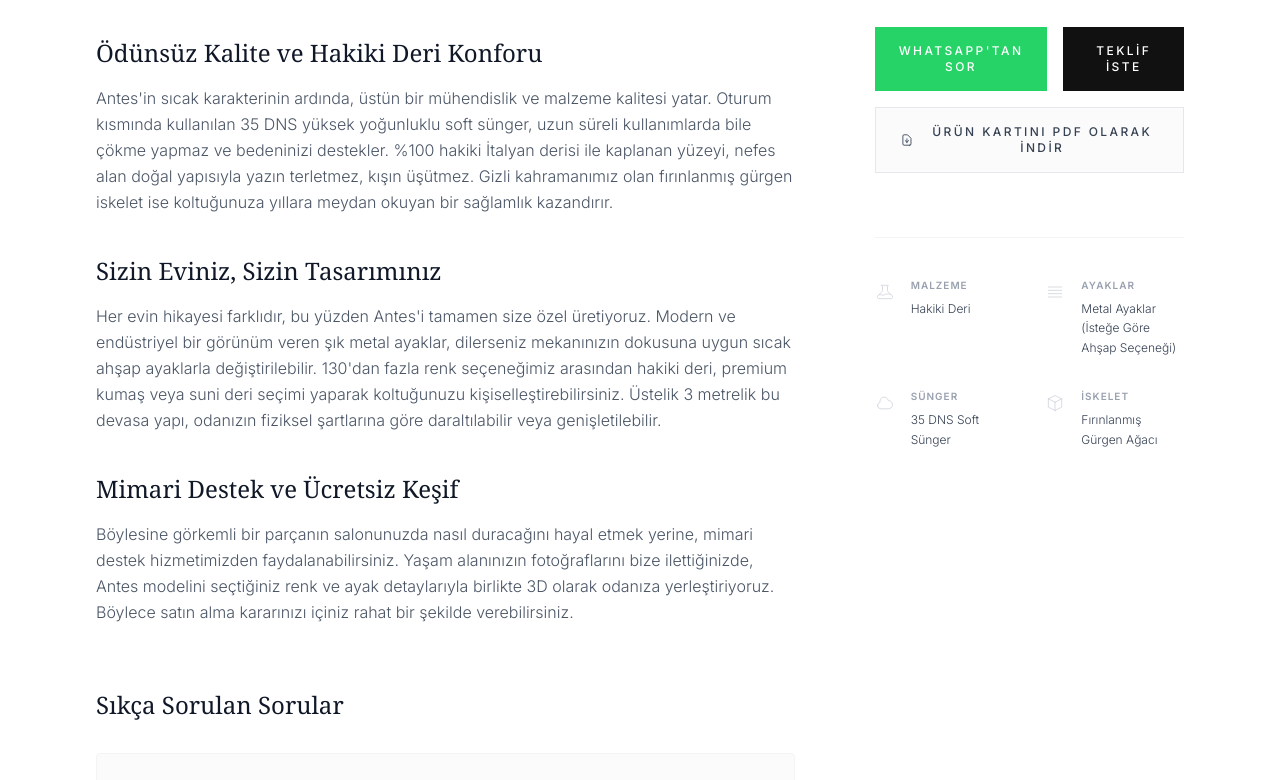
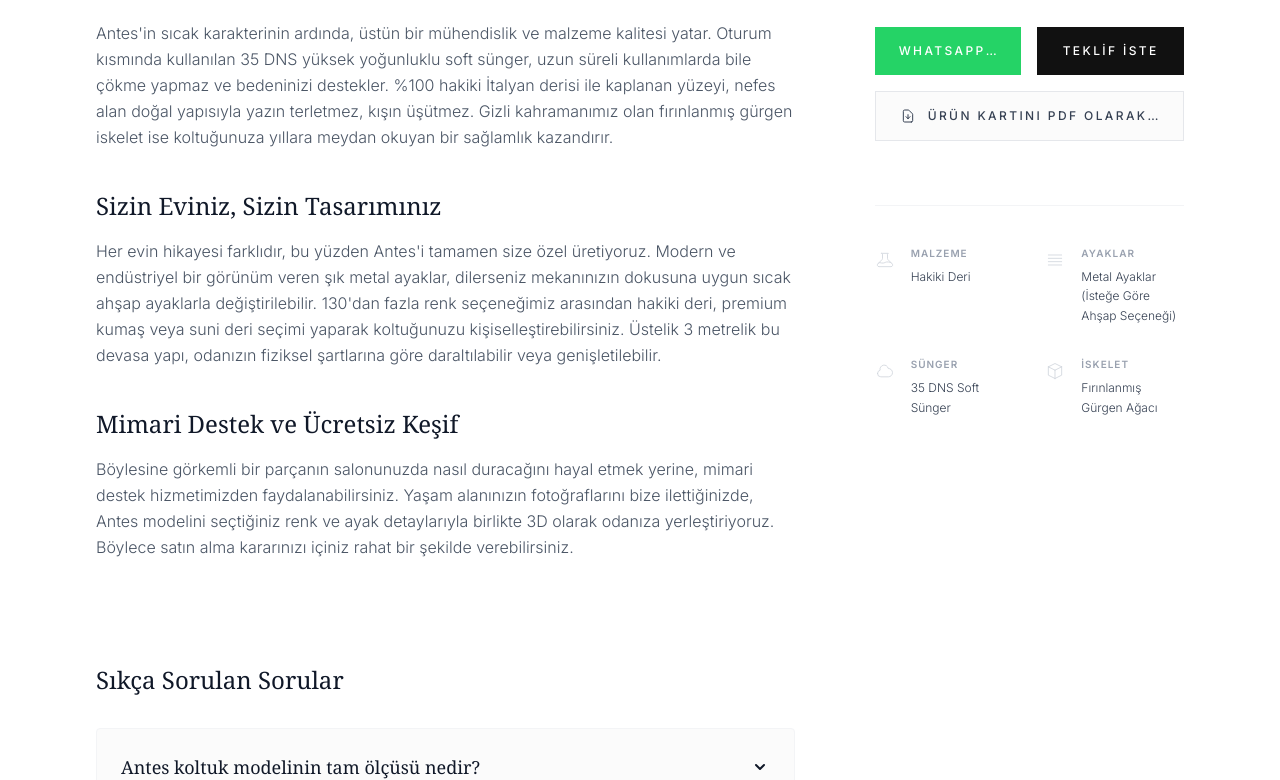
Before and after one commit to veluxehome/veluxe, a Next.js app: page /urun/antes-italyan-deri-modern-koltuk in a window 1280 px wide. Shown: the part 1280-2060 px from the top of the page. Built offline with nearby package versions, Linux system fonts and the light colour scheme; grey boxes are pictures that could not be loaded; a web font is replaced by a local one.

Commit message:
kayma sorunu v5

```diff
--- a/app/globals.css
+++ b/app/globals.css
@@ -48,3 +48,10 @@
   max-width: 100%;
   overflow-x: hidden;
 }
+
+html, body {
+  max-width: 100vw;
+  overflow-x: hidden;
+  -webkit-overflow-scrolling: touch;
+  overscroll-behavior-x: none;
+}
--- a/components/ProductTemplate.tsx
+++ b/components/ProductTemplate.tsx
@@ -132,34 +132,30 @@
         dangerouslySetInnerHTML={{ __html: JSON.stringify(productSchema) }}
       />
 
-      {/* KRİTİK ÇÖZÜM 1: En dış div'e w-full ve style kalkanı eklendi */}
-      <div
-        className="max-w-[1920px] mx-auto px-4 sm:px-8 lg:px-12 xl:px-24 py-8 md:py-16 w-full min-w-0"
-        style={{ overflowX: 'clip' }}
-      >
+      {/* MUCİZE KOD BURADA: Sadece mobilde overflow-x-hidden eklendi. Masaüstünde lg:overflow-x-visible oluyor! */}
+      <div className="max-w-[1920px] mx-auto px-4 sm:px-8 lg:px-12 xl:px-24 py-8 md:py-16 w-full overflow-x-hidden lg:overflow-x-visible">
 
-        <nav className="flex items-center gap-2 text-[10px] uppercase tracking-[0.2em] font-medium text-gray-400 mb-10 border-b border-gray-100 pb-4">
-          <Link href="/" className="hover:text-gray-900 transition-colors">Anasayfa</Link>
-          <span className="text-gray-300">/</span>
+        {/* BREADCRUMB ZIRHI: Metin uzunsa ... ile kesilecek, ekranı ASLA esnetmeyecek */}
+        <nav className="flex flex-nowrap items-center gap-2 text-[10px] uppercase tracking-[0.2em] font-medium text-gray-400 mb-10 border-b border-gray-100 pb-4 w-full overflow-hidden">
+          <Link href="/" className="hover:text-gray-900 transition-colors whitespace-nowrap shrink-0">Anasayfa</Link>
+          <span className="text-gray-300 shrink-0">/</span>
           {category ? (
             <>
-              <Link href={`/${category.slug}`} className="hover:text-gray-900 transition-colors">{category.title}</Link>
-              <span className="text-gray-300">/</span>
+              <Link href={`/${category.slug}`} className="hover:text-gray-900 transition-colors whitespace-nowrap shrink-0">{category.title}</Link>
+              <span className="text-gray-300 shrink-0">/</span>
             </>
           ) : null}
-          <span className="text-gray-900 truncate max-w-[200px] md:max-w-[400px]">{product.title}</span>
+          <span className="text-gray-900 truncate min-w-0">{product.title}</span>
         </nav>
 
         {/* ANA GRİD */}
         <div className="grid grid-cols-1 lg:grid-cols-12 gap-12 xl:gap-20 items-start relative w-full">
 
-          {/* KRİTİK ÇÖZÜM 2: Gallery Blowout'ı engellemek için min-w-0 eklendi */}
           <div className="lg:col-span-7 xl:col-span-8 order-1 min-w-0 w-full">
             <ProductGallery images={displayImages} title={product.title} />
           </div>
 
-          {/* KRİTİK ÇÖZÜM 3: Sağ sütun blowout'ı engellemek için min-w-0 eklendi */}
-          <div className="lg:col-span-5 xl:col-span-4 flex flex-col lg:sticky lg:top-32 pt-4 order-2 lg:col-start-8 xl:col-start-9 lg:row-span-2 min-w-0 w-full">
+          <div className="lg:col-span-5 xl:col-span-4 flex flex-col lg:sticky lg:top-32 pt-4 order-2 lg:row-span-2 min-w-0 w-full">
 
             <div className="mb-4 border-b border-gray-100 pb-3">
               <p className="text-[10px] text-gray-400 uppercase tracking-[0.25em] font-medium">
@@ -177,7 +173,7 @@
             />
 
             {hasAnyPrice && (
-              <div className="mb-8 bg-gray-50/50 p-4 border border-gray-100">
+              <div className="mb-8 bg-gray-50/50 p-4 border border-gray-100 w-full">
                 <div className="flex items-center justify-between mb-3">
                   <h3 className="text-[10px] font-medium text-gray-500 uppercase tracking-[0.2em]">
                     Kaplama Türü
@@ -211,11 +207,11 @@
             )}
 
             {product.features.dimensions && (
-              <div className="flex items-center gap-3 py-4 border-y border-gray-100 mb-8">
+              <div className="flex items-center gap-3 py-4 border-y border-gray-100 mb-8 w-full">
                 <svg className="w-5 h-5 text-gray-400 shrink-0" fill="none" stroke="currentColor" viewBox="0 0 24 24">
                   <path strokeLinecap="round" strokeLinejoin="round" strokeWidth={1} d="M4 8h16M4 16h16M8 4v4m8-4v4m-8 8v4m8-4v4" />
                 </svg>
-                <div className="text-sm text-gray-700 font-light tracking-wide break-words">
+                <div className="text-sm text-gray-700 font-light tracking-wide break-words min-w-0">
                   {product.features.dimensions}
                 </div>
               </div>
@@ -242,13 +238,13 @@
               </div>
             </div>
 
-            <div className="flex flex-col gap-4 mb-16">
-              <div className="flex flex-col sm:flex-row gap-4">
+            <div className="flex flex-col gap-4 mb-16 w-full">
+              <div className="flex flex-col sm:flex-row gap-4 w-full">
                 <a
                   href={waUrl}
                   target="_blank"
                   rel="noopener noreferrer"
-                  className="flex-1 bg-[#25D366] hover:bg-[#1ebd5b] text-white text-center py-4 px-6 text-xs uppercase tracking-[0.2em] font-medium transition-colors"
+                  className="flex-1 bg-[#25D366] hover:bg-[#1ebd5b] text-white text-center py-4 px-6 text-xs uppercase tracking-[0.2em] font-medium transition-colors truncate"
                 >
                   WhatsApp'tan Sor
                 </a>
@@ -265,30 +261,30 @@
                 target="_blank"
                 className="flex items-center justify-center gap-3 w-full border border-gray-200 hover:border-gray-900 text-gray-700 hover:text-gray-900 bg-[#fbfbfb] hover:bg-white text-center py-4 px-6 text-xs uppercase tracking-[0.2em] font-medium transition-all"
               >
-                <svg className="w-4 h-4" fill="none" stroke="currentColor" viewBox="0 0 24 24">
+                <svg className="w-4 h-4 shrink-0" fill="none" stroke="currentColor" viewBox="0 0 24 24">
                   <path strokeLinecap="round" strokeLinejoin="round" strokeWidth={1.5} d="M12 10v6m0 0l-3-3m3 3l3-3m2 8H7a2 2 0 01-2-2V5a2 2 0 012-2h5.586a1 1 0 01.707.293l5.414 5.414a1 1 0 01.293.707V19a2 2 0 01-2 2z" />
                 </svg>
-                Ürün Kartını PDF Olarak İndir
+                <span className="truncate">Ürün Kartını PDF Olarak İndir</span>
               </Link>
             </div>
 
-            <div className="border-t border-gray-100 pt-10">
-              <div className="grid grid-cols-1 sm:grid-cols-2 gap-x-8 gap-y-8">
+            <div className="border-t border-gray-100 pt-10 w-full">
+              <div className="grid grid-cols-1 sm:grid-cols-2 gap-x-8 gap-y-8 w-full">
                 {Object.entries(product.features)
                   .filter(([key]) => key !== 'dimensions')
                   .map(([key, value]) => (
-                    <div key={key} className="flex gap-4">
+                    <div key={key} className="flex gap-4 w-full">
                       <div className="shrink-0 mt-1">
                         {key === 'material' && <svg className="w-5 h-5 text-gray-300" fill="none" stroke="currentColor" viewBox="0 0 24 24"><path strokeLinecap="round" strokeLinejoin="round" strokeWidth={1} d="M19.428 15.428a2 2 0 00-1.022-.547l-2.387-.477a6 6 0 00-3.86.517l-.318.158a6 6 0 01-3.86.517L6.05 15.21a2 2 0 00-1.806.547M8 4h8l-1 1v5.172a2 2 0 00.586 1.414l5 5c1.26 1.26.367 3.414-1.415 3.414H4.828c-1.782 0-2.674-2.154-1.414-3.414l5-5A2 2 0 009 10.172V5L8 4z" /></svg>}
                         {key === 'legs' && <svg className="w-5 h-5 text-gray-300" fill="none" stroke="currentColor" viewBox="0 0 24 24"><path strokeLinecap="round" strokeLinejoin="round" strokeWidth={1} d="M4 6h16M4 10h16M4 14h16M4 18h16" /></svg>}
                         {key === 'sponge' && <svg className="w-5 h-5 text-gray-300" fill="none" stroke="currentColor" viewBox="0 0 24 24"><path strokeLinecap="round" strokeLinejoin="round" strokeWidth={1} d="M3 15a4 4 0 004 4h9a5 5 0 10-.1-9.999 5.002 5.002 0 10-9.78 2.096A4.001 4.001 0 003 15z" /></svg>}
                         {key === 'frame' && <svg className="w-5 h-5 text-gray-300" fill="none" stroke="currentColor" viewBox="0 0 24 24"><path strokeLinecap="round" strokeLinejoin="round" strokeWidth={1} d="M20 7l-8-4-8 4m16 0l-8 4m8-4v10l-8 4m0-10L4 7m8 4v10M4 7v10l8 4" /></svg>}
                       </div>
-                      <div>
+                      <div className="flex-1 min-w-0">
                         <h4 className="text-[10px] font-semibold text-gray-400 uppercase tracking-widest mb-1.5">
                           {key === 'material' ? 'Malzeme' : key === 'legs' ? 'Ayaklar' : key === 'sponge' ? 'Sünger' : key === 'frame' ? 'İskelet' : key}
                         </h4>
-                        <p className="text-xs text-gray-700 font-light leading-relaxed">
+                        <p className="text-xs text-gray-700 font-light leading-relaxed break-words">
                           {key === 'material' && hasAnyPrice ? materialNames[selectedMaterial] : value}
                         </p>
                       </div>
@@ -299,31 +295,27 @@
 
           </div>
 
-          <div className="lg:col-span-7 xl:col-span-8 order-3 lg:col-start-1 min-w-0 w-full">
-
-            {(product.longDescription || (product.faqs && product.faqs.length > 0)) && (
-              <div className="mt-8 lg:mt-16 pt-8 lg:pt-0 border-t border-gray-100"></div>
-            )}
+          <div className="lg:col-span-7 xl:col-span-8 order-3 min-w-0 w-full">
 
             {product.longDescription && (
-              <div className="mb-16">
+              <div className="mb-16 w-full overflow-x-auto pb-4">
                 <div
-                  className="text-sm md:text-base text-gray-600 font-light leading-relaxed break-words [&>h2]:text-2xl [&>h2]:font-serif [&>h2]:text-gray-900 [&>h2]:mt-10 [&>h2]:mb-4 [&>p]:mb-6"
+                  className="text-sm md:text-base text-gray-600 font-light leading-relaxed break-words min-w-full [&>h2]:text-2xl [&>h2]:font-serif [&>h2]:text-gray-900 [&>h2]:mt-10 [&>h2]:mb-4 [&>p]:mb-6 [&_*]:max-w-full [&_*]:!h-auto"
                   dangerouslySetInnerHTML={{ __html: product.longDescription }}
                 />
               </div>
             )}
 
             {product.faqs && product.faqs.length > 0 && (
-              <div className="mb-8">
+              <div className="mb-8 w-full">
                 <h3 className="text-2xl font-serif font-light text-gray-900 mb-8">
                   Sıkça Sorulan Sorular
                 </h3>
                 <div className="space-y-4">
                   {product.faqs.map((faq, index) => (
-                    <details key={index} className="group border border-gray-100 bg-[#fbfbfb] p-6 rounded-sm [&_summary::-webkit-details-marker]:hidden">
+                    <details key={index} className="group border border-gray-100 bg-[#fbfbfb] p-6 rounded-sm [&_summary::-webkit-details-marker]:hidden w-full">
                       <summary className="flex cursor-pointer items-center justify-between gap-1.5 text-gray-900">
-                        <h4 className="font-serif text-lg font-light break-words pr-4">{faq.question}</h4>
+                        <h4 className="font-serif text-lg font-light break-words pr-4 flex-1 min-w-0">{faq.question}</h4>
                         <span className="shrink-0 transition duration-300 group-open:-rotate-180">
                           <svg xmlns="http://www.w3.org/2000/svg" className="h-5 w-5" viewBox="0 0 20 20" fill="currentColor">
                             <path fillRule="evenodd" d="M5.293 7.293a1 1 0 011.414 0L10 10.586l3.293-3.293a1 1 0 111.414 1.414l-4 4a1 1 0 01-1.414 0l-4-4a1 1 0 010-1.414z" clipRule="evenodd" />
@@ -346,11 +338,11 @@
         {relatedProducts.length > 0 && (
           <div className="mt-20 md:mt-32 pt-12 border-t border-gray-100 w-full min-w-0">
             <div className="flex justify-between items-center mb-8 px-2">
-              <h3 className="text-xs md:text-sm font-semibold text-gray-900 uppercase tracking-[0.2em]">
+              <h3 className="text-xs md:text-sm font-semibold text-gray-900 uppercase tracking-[0.2em] truncate">
                 İlginizi Çekebilecek Diğer Modeller
               </h3>
 
-              <div className="flex gap-2">
+              <div className="flex gap-2 shrink-0">
                 <button
                   onClick={scrollPrev}
                   className="w-9 h-9 flex items-center justify-center border border-gray-200 hover:border-gray-900 text-gray-500 hover:text-gray-900 transition-colors bg-white cursor-pointer"
@@ -384,7 +376,7 @@
         )}
 
         {/* TEKLİF FORMU */}
-        <div id="teklif-formu" className="mt-20 md:mt-32 pt-20 border-t border-gray-100 grid grid-cols-1 md:grid-cols-3 gap-16 xl:gap-24 w-full">
+        <div id="teklif-formu" className="mt-20 md:mt-32 pt-20 border-t border-gray-100 grid grid-cols-1 md:grid-cols-3 gap-16 xl:gap-24 w-full min-w-0">
 
           <div className="md:col-span-1 min-w-0 w-full">
             <span className="text-[10px] uppercase tracking-[0.3em] text-gray-400 font-medium block mb-3">İletişime Geçin</span>
@@ -463,7 +455,6 @@
   );
 }
 
-// YENİ EKLENEN ALT BİLEŞEN
 function RelatedProductCard({ rp }: { rp: Product }) {
   const [activeImg, setActiveImg] = useState(rp.images && rp.images.length > 0 ? rp.images[0] : '');
 
```
Also changed, not shown: components/Footer.tsx (+8 -13 lines), components/Header.tsx (+11 -29 lines), components/ProductGallery.tsx (+5 -6 lines).
